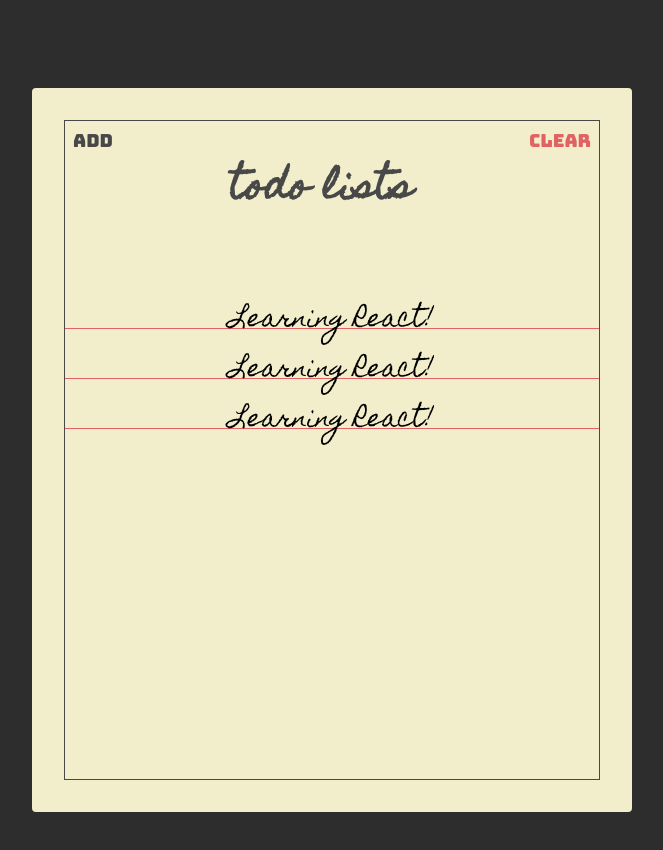
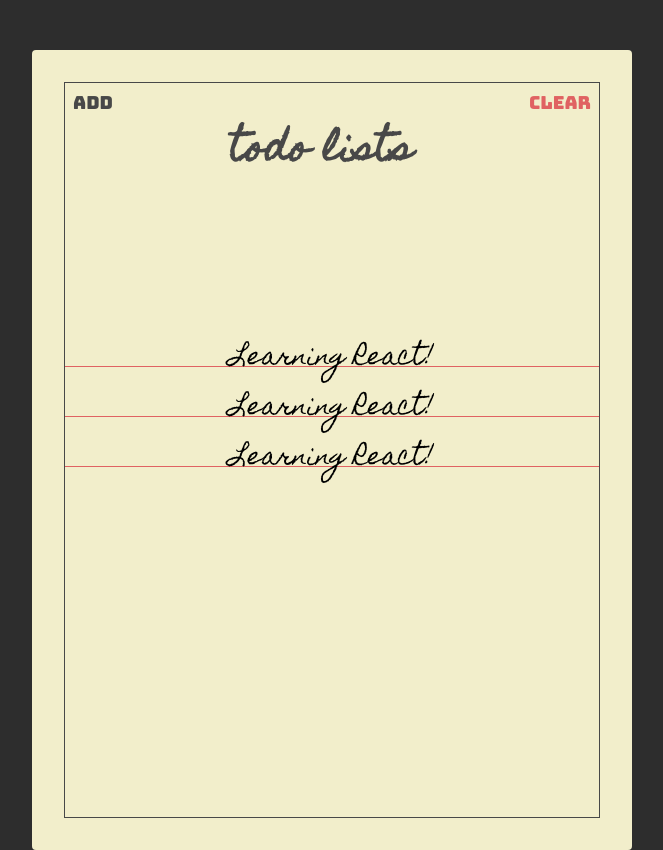
Before and after one commit to avivmachrus/react-todolist, a React (Create React App) app: page / in a window 1280 px wide. Shown: the whole page, without its empty margins (308-971 px from the left). Before the commit the page ends 812 px from the top, so only its background shows below. Built offline with nearby package versions, Linux system fonts and the light colour scheme.

Commit message:
App.css tiny changes

```diff
--- a/src/App.css
+++ b/src/App.css
@@ -39,7 +39,7 @@
 .container {
   margin-top: 100px;
   width: 600px;
-  min-height: 660px;
+  height: 800px;
   background-color: #f2eecb;
   border-radius: 4px;
   padding: 32px;
@@ -47,7 +47,7 @@
 
 .frame {
   border: 1px solid var(--main-black-color);
-  min-height: 660px;
+  height: 100%;
   display: flex;
   flex-direction: column;
   justify-content: space-between;
```
